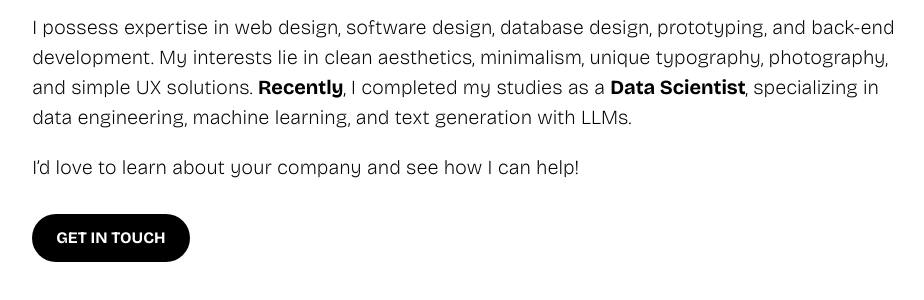
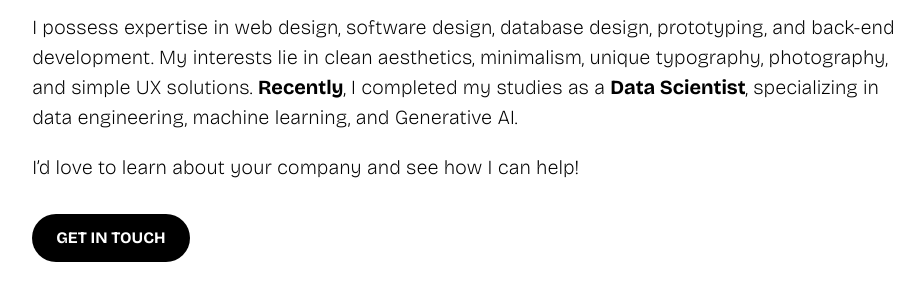
Before and after one commit to max-power/max-power.github.io, a Jekyll site: the page built from index.html, in a window 1280 px wide. Shown: the part 418-718 px from the top of the page, without its empty margins (174-1098 px from the left). Built offline with Jekyll 4.4.1, drawn with Linux system fonts in a browser that asks for light colours.

Commit message:
Update index.html

```diff
--- a/index.html
+++ b/index.html
@@ -13,7 +13,7 @@
     <p>
         I possess expertise in web design, software design, database design, prototyping, and back-end development.
         My interests lie in clean aesthetics, minimalism, unique typography, photography, and simple UX solutions.
-        <b>Recently</b>, I completed my studies as a <b>Data Scientist</b>, specializing in data engineering, machine learning, and text generation with LLMs.
+        <b>Recently</b>, I completed my studies as a <b>Data Scientist</b>, specializing in data engineering, machine learning, and Generative AI.
     </p>
 
     <p>I’d love to learn about your company and see how I can help!</p>
```
